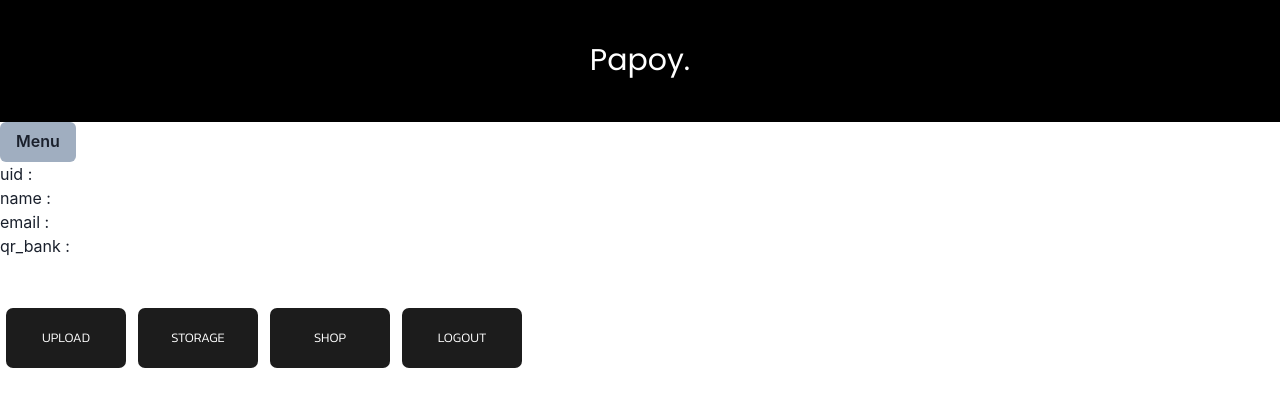
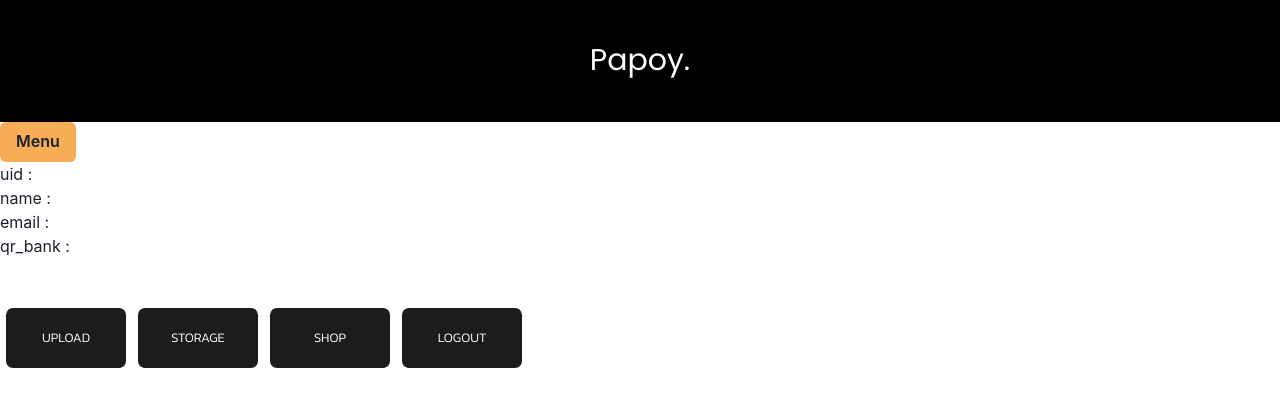
Before and after one commit to bybzen/devcamp, a React (Create React App) app: page /account in a window 1280 px wide. Shown: the top 406 px of the page. Built offline with nearby package versions, Linux system fonts and the light colour scheme; no server answers; the database is empty; sample sign-in values are in the browser's storage.

Commit message:
Update App

```diff
--- a/src/Account.js
+++ b/src/Account.js
@@ -66,7 +66,7 @@ const Profile = () => {
                 <Navbar />
 
                 <Menu>
-                    <MenuButton  as={Button} bg="#A0AEC0" >
+                    <MenuButton  as={Button} bg="#F6AD55" >
                         Menu
                 </MenuButton>
                     <MenuList>
--- a/src/Storage.js
+++ b/src/Storage.js
@@ -32,11 +32,14 @@ const Storage = () => {
 
                     <Upp />
 
+                    {/* <hr></hr> */}
+
 
                     </TabPanel>
                     <TabPanel>
 
                         <Dww />
+                        {/* <hr></hr> */}
                     </TabPanel>
                 </TabPanels>
             </Tabs>
--- a/src/components/DownloadList.js
+++ b/src/components/DownloadList.js
@@ -1,18 +1,18 @@
-import React,{ useEffect, useState } from 'react'
+import React, { useEffect, useState } from 'react'
 import { db } from './../firebase'
 import './../App.css'
 
-function DownloadList(){
+function DownloadList() {
 
-    const[downloadList,setDownloadList] = useState({
-        subject_code:[]
+    const [downloadList, setDownloadList] = useState({
+        subject_code: []
     })
 
     const fetchDownload = async () => {
         db.ref(`/users/${localStorage.uid}/download/`).on('value', snapshot => {
             const data = snapshot.val()
             console.log(data)
-            if(data){
+            if (data) {
                 setDownloadList({
                     subject_code: Object.keys(data),
                     data: data
@@ -21,23 +21,29 @@ function DownloadList(){
         })
     }
 
-    useEffect(()=> {
+    useEffect(() => {
         fetchDownload()
-    },db.ref(`/users/${localStorage.uid}/download/`))
+    }, db.ref(`/users/${localStorage.uid}/download/`))
 
-    return(
+    return (
+        <>
             <div>
 
                 {downloadList.subject_code.map((key, index) => {
-        return (
+                    return (<>
                         <li key={index}>{`subject code : ${key}`} Subject name : {downloadList.data[key].name}link :
+
                             <br></br>
-        <a className='select_button' onClick={() => window.location.href  = downloadList.data[key].fileUrl}>download</a>
-        </li>)
+                            <a className='select_button' onClick={() => window.location.href = downloadList.data[key].fileUrl}>download</a>
+                        </li>
+                        <hr></hr></>
+                    )
                 })
+                }
 
-            }
-        </div>
+            </div >
+
+        </>
     )
 
 }
--- a/src/components/UploadList.js
+++ b/src/components/UploadList.js
@@ -1,11 +1,11 @@
-import React,{ useEffect, useState } from 'react'
-import {db} from './../firebase'
+import React, { useEffect, useState } from 'react'
+import { db } from './../firebase'
 import './../App.css'
 
-function UploadList({authCode}){
+function UploadList({ authCode }) {
 
-    const[uploadList,setUploadList] = useState({
-        subject_code:[]
+    const [uploadList, setUploadList] = useState({
+        subject_code: []
     })
 
     const fetchUpload = async () => {
@@ -13,7 +13,7 @@ function UploadList({authCode}){
         db.ref(`/users/${uid}/upload/`).on('value', snapshot => {
             const data = snapshot.val()
             console.log(data)
-            if(data){
+            if (data) {
                 setUploadList({
                     subject_code: Object.keys(data),
                     data: data
@@ -22,22 +22,29 @@ function UploadList({authCode}){
         })
     }
 
-    useEffect(()=> {
+    useEffect(() => {
         fetchUpload()
-    },db.ref(`/users/${localStorage.getItem('uid')}/upload/`))
+    }, db.ref(`/users/${localStorage.getItem('uid')}/upload/`))
 
-    return(
+    return (
+        <>
             <div>
 
                 {uploadList.subject_code.map((key, index) => {
                     return (
+                        <>
+
                             <li key={index}>{`subject code : ${key}`} Subject name : {uploadList.data[key].name} link :
-        <a className='download' onClick={() => window.location.href  = uploadList.data[key].fileUrl}>download</a>
-        </li>)
+
+                            <br></br>
+                                <a className='download' onClick={() => window.location.href = uploadList.data[key].fileUrl}>download</a>
+                            </li>
+                            <hr></hr></>)
                 })
-
                 }
             </div>
+
+        </>
     )
 
 }
```
Also changed, not shown: 1 other file (tests, documents, lock files or other folders). Lines whose indentation alone changed are shown as unchanged.
